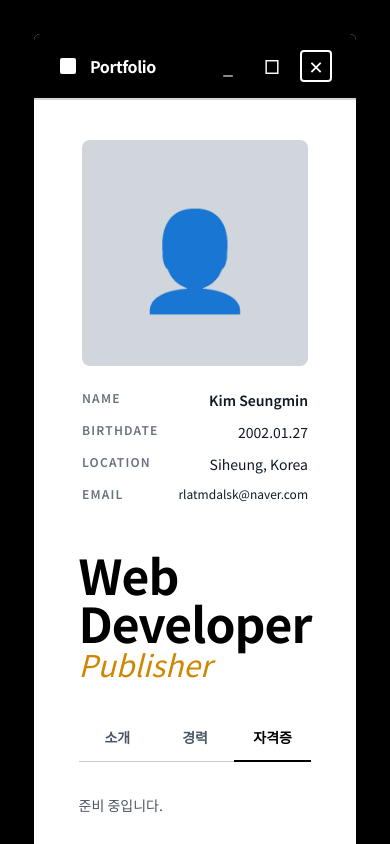
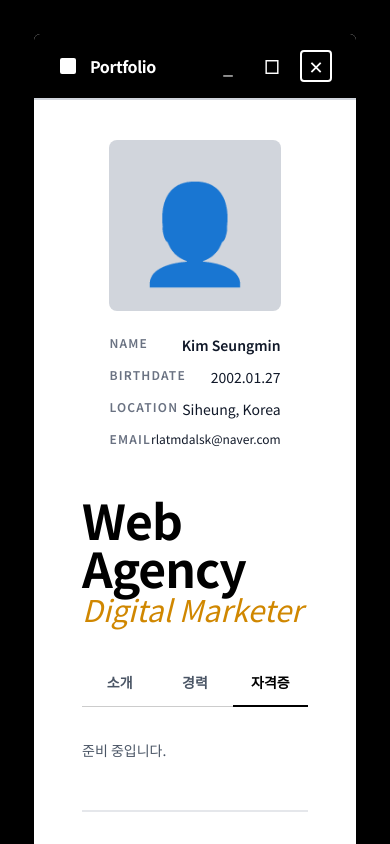
Before and after one commit to rlatmdalsk-sketch/ksm-portfolio, a React (Vite) app: page / in a window 390 px wide. Both pictures are taken after a click on the button "자격증". Shown: the top 844 px of the page. Built offline with nearby package versions, Linux system fonts and the light colour scheme.

Commit message:
반응형 버그수정

```diff
--- a/src/pages/Home.jsx
+++ b/src/pages/Home.jsx
@@ -1,4 +1,4 @@
-import { motion } from 'framer-motion'
+import { motion, AnimatePresence } from 'framer-motion'
 import { useState, useRef, useEffect } from 'react'
 import SectionFolder from '../components/SectionFolder'
 import { projectsData } from '../data/projects'
@@ -40,9 +40,9 @@ export default function Home() {
 
         {/* 내용 영역 */}
         <div className="bg-white px-12 py-10">
-          <div className="grid grid-cols-1 lg:grid-cols-3 gap-12 justify-items-center lg:justify-items-start">
+          <div className="grid grid-cols-1 lg:grid-cols-3 gap-12">
             {/* 왼쪽: 프로필 */}
-            <div className="flex flex-col items-center w-full max-w-sm mx-auto lg:max-w-none lg:mx-0">
+            <div className="flex flex-col items-center mx-auto lg:mx-0">
               {/* 프로필 사진 */}
               <div className="w-full bg-gray-300 rounded-lg mb-6 aspect-square flex items-center justify-center">
                 <div className="text-8xl">👤</div>
@@ -73,8 +73,8 @@ export default function Home() {
             <div className="lg:col-span-2">
               {/* 제목 */}
               <div className="mb-8">
-                <h1 className="text-5xl font-bold text-black">Web Developer</h1>
-                <p className="text-3xl text-yellow-600 italic font-light">Publisher</p>
+                <h1 className="text-5xl font-bold text-black">Web Agency</h1>
+                <p className="text-3xl text-yellow-600 italic font-light">Digital Marketer</p>
               </div>
 
               {/* 탭 버튼 */}
@@ -97,8 +97,10 @@ export default function Home() {
               </div>
 
               {/* 탭 내용 */}
+              <div className="w-full">
+                <AnimatePresence mode="wait">
                   <motion.div
-                className="text-gray-800 leading-relaxed text-sm space-y-4 min-h-[180px]"
+                    className="text-gray-800 leading-relaxed text-sm space-y-4"
                     key={activeTab}
                     initial={skipAnimation ? "visible" : "hidden"}
                     animate="visible"
@@ -144,14 +146,12 @@ export default function Home() {
 
                 {activeTab === 'career' && (
                   <motion.div
-                    className="space-y-4"
                     variants={{
                       hidden: { y: 16, opacity: 0 },
                       visible: { y: 0, opacity: 1 },
                     }}
                     transition={{ duration: 0.35, ease: 'easeOut' }}
                   >
-                    <div>
                     <p className="font-semibold text-gray-900">Promega Korea</p>
                     <p className="text-gray-600 text-xs">2024 - 현재</p>
                     <ul className="mt-2 text-xs space-y-1 text-gray-700">
@@ -160,23 +160,24 @@ export default function Home() {
                       <li>• 마케팅 전략 수립 및 캠페인 운영</li>
                       <li>• 브랜드 설계 및 이벤트 디자인</li>
                     </ul>
-                    </div>
                   </motion.div>
                 )}
 
                 {activeTab === 'certification' && (
-                  <motion.p
-                    className="text-gray-600"
+                  <motion.div
                     variants={{
                       hidden: { y: 16, opacity: 0 },
                       visible: { y: 0, opacity: 1 },
                     }}
                     transition={{ duration: 0.35, ease: 'easeOut' }}
+                    className="text-gray-600"
                   >
                     준비 중입니다.
-                  </motion.p>
+                  </motion.div>
                 )}
                   </motion.div>
+                </AnimatePresence>
+              </div>
 
             </div>
           </div>
```
Lines whose indentation alone changed are shown as unchanged.
